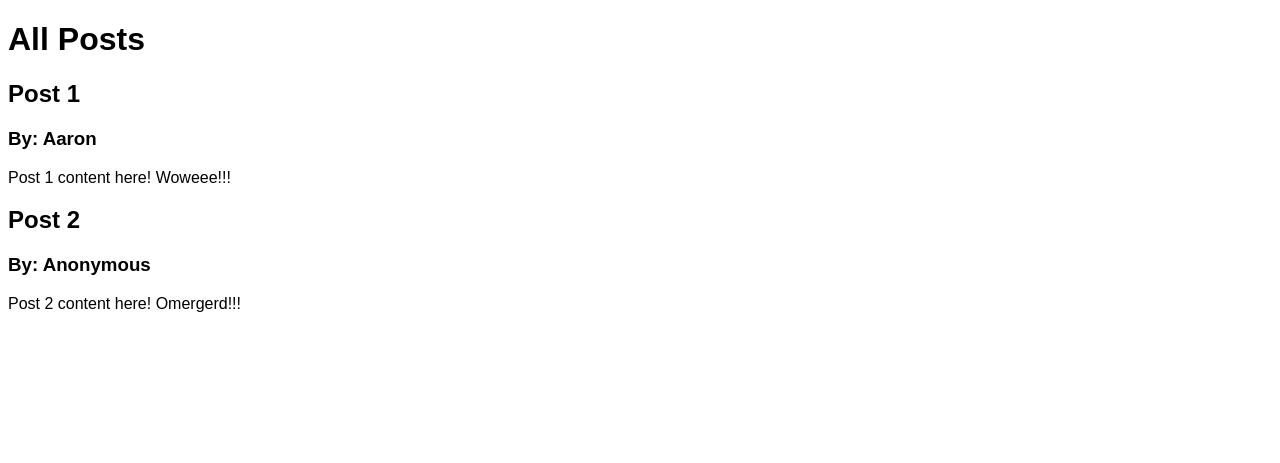
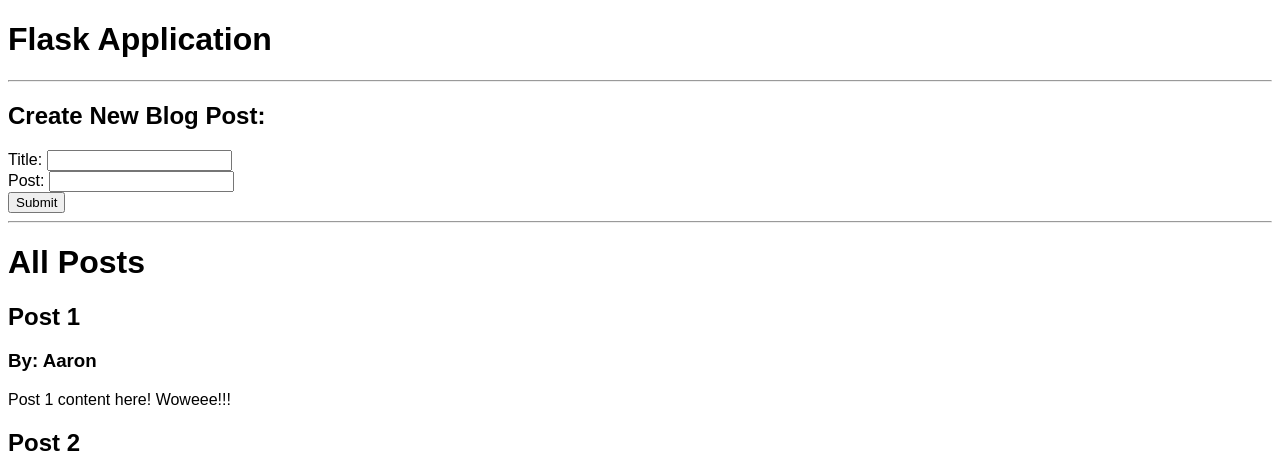
Before and after one commit to Metallifax/flask-flask-app, a Flask app: page /posts in a window 1280 px wide. Shown: the top 463 px of the page. Run offline with Flask 2, Linux system fonts and the light colour scheme.

Commit message:
added a form to posts.html

```diff
--- a/templates/base.html
+++ b/templates/base.html
@@ -6,6 +6,7 @@
   <link rel="stylesheet" href="{{ url_for('static', filename='css/main.css') }}">
   <title>{% block title %}Home{% endblock title %}</title>
 </head>
+  <h1>Flask Application</h1>
   {% block content %}{% endblock content %}
   <script src="{{ url_for('static', filename='js/main.js') }}"></script>
 </body>
--- a/templates/posts.html
+++ b/templates/posts.html
@@ -1,7 +1,18 @@
 {% extends 'base.html' %}
 
 {% block title %}Posts{% endblock title %}
+
 {% block content %}
+  <hr>
+  <h2>Create New Blog Post:</h2>
+  <form action="/posts" method="POST">
+    Title: <input type="text" name="title" id="title">
+    <br>
+    Post: <input type="text" name="post" id="content">
+    <br>
+    <input type="submit" value='Submit'>
+  </form>
+  <hr>
   <h1>All Posts</h1>
   {% for post in posts %}
     <h2>{{ post.title }}</h2>
```
